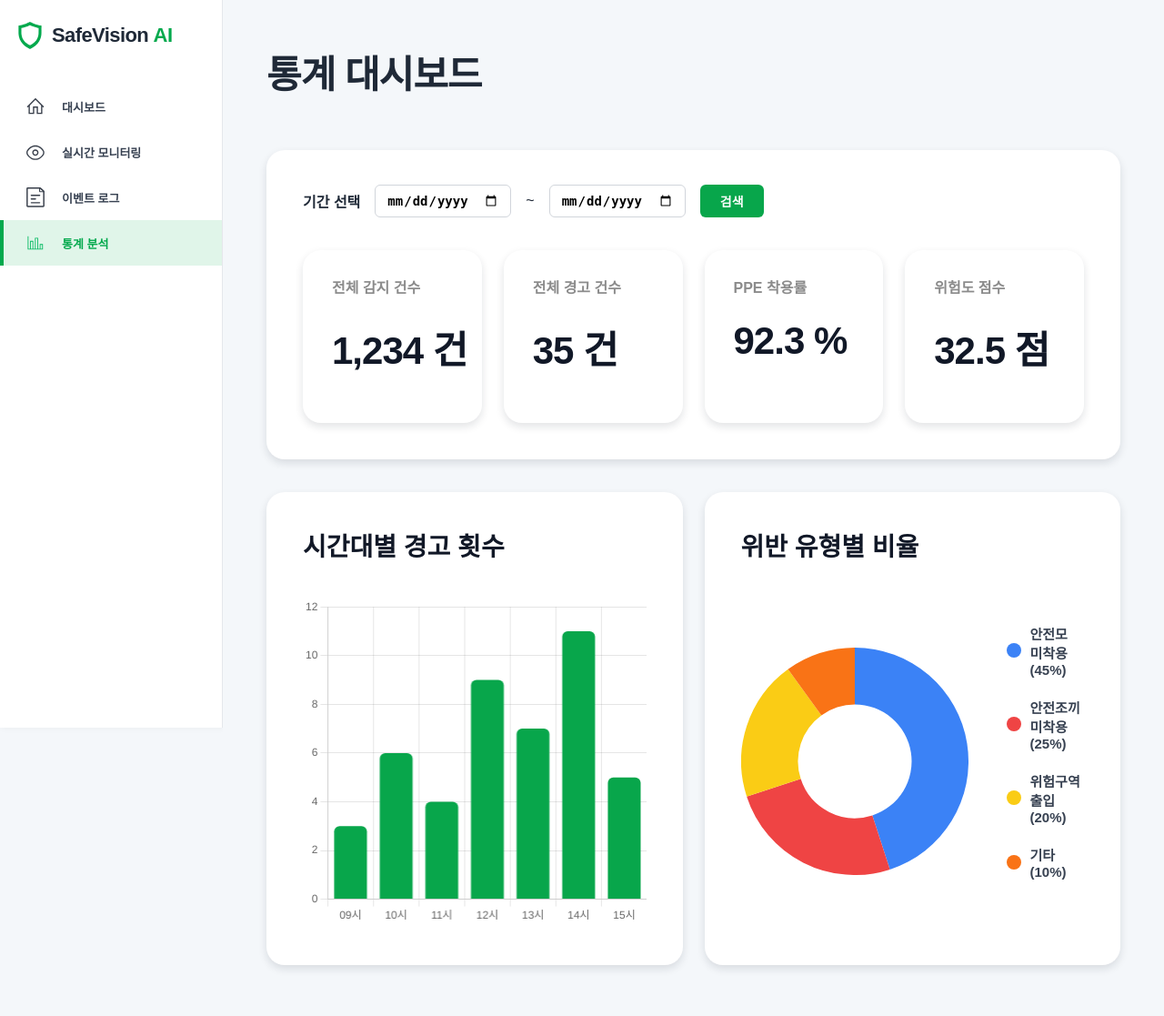
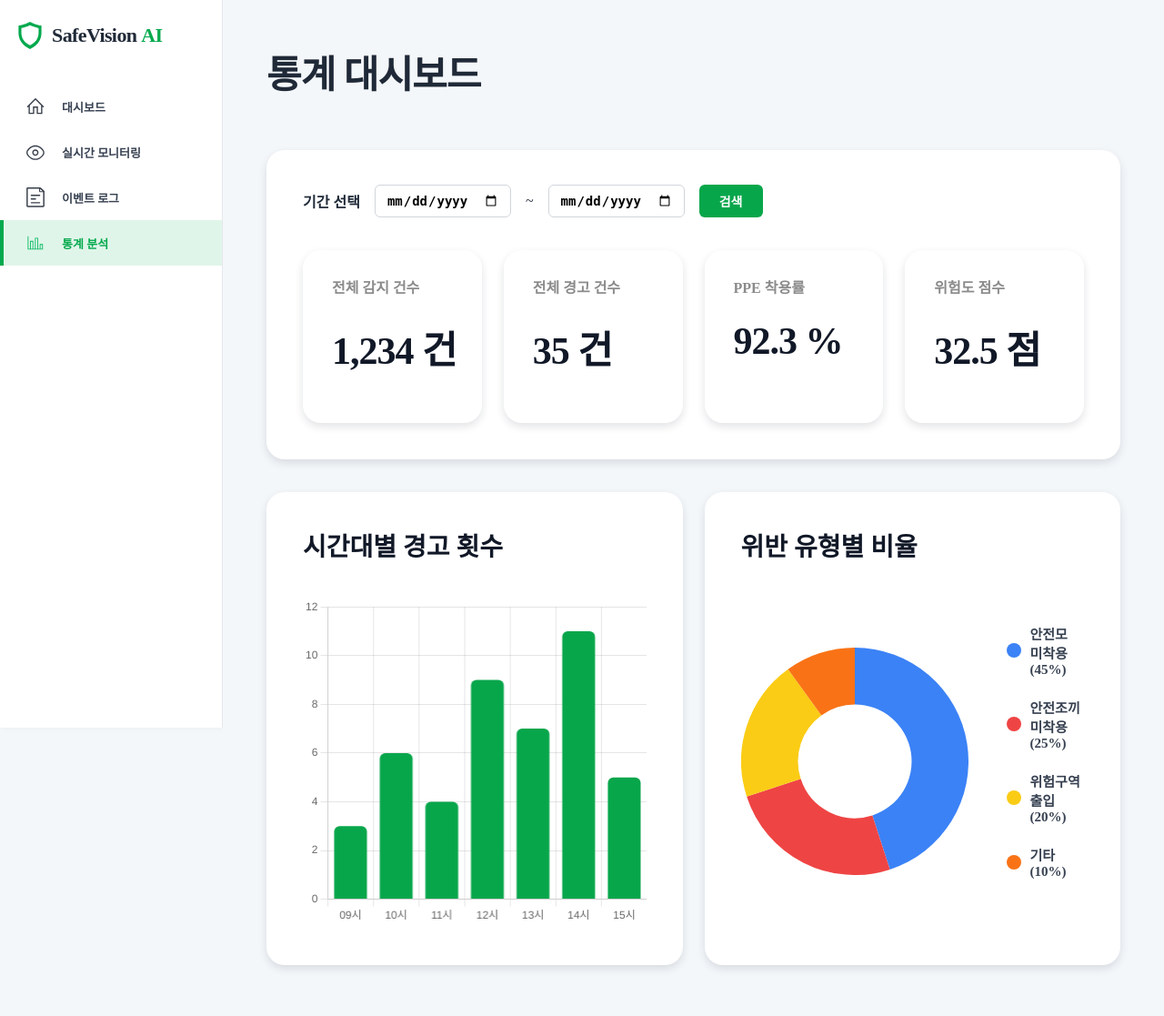
Before and after one commit to shin480/SafeVision-AI, a Flask app: page /statistics.html in a window 1280 px wide. Shown: the whole page at 91% size. Run offline with Flask 3, Linux system fonts and the light colour scheme.

Commit message:
글씨체 통일

```diff
--- a/static/css/common.css
+++ b/static/css/common.css
@@ -1,3 +1,5 @@
+@import url("https://cdn.jsdelivr.net/gh/orioncactus/pretendard/dist/web/static/pretendard.css");
+
 * {
   box-sizing: border-box;
 }
--- a/static/css/event-log.css
+++ b/static/css/event-log.css
@@ -9,7 +9,6 @@ body {
   min-height: 100vh;
   background: #f4f7fa;
   color: #1f2937;
-  font-family: Arial, sans-serif;
 }
 
 #sidebar-container {
--- a/static/css/sidebar.css
+++ b/static/css/sidebar.css
@@ -16,7 +16,6 @@
 body {
   display: flex;
   background-color: #f4f7fa;
-  font-family: Arial, sans-serif;
 }
 
 /* sidebar.html이 들어가는 영역 */
--- a/static/css/statistics.css
+++ b/static/css/statistics.css
@@ -9,7 +9,6 @@ body {
   min-height: 100vh;
   background: #f4f7fa;
   color: #1f2937;
-  font-family: Arial, sans-serif;
 }
 
 #sidebar-container {
```
